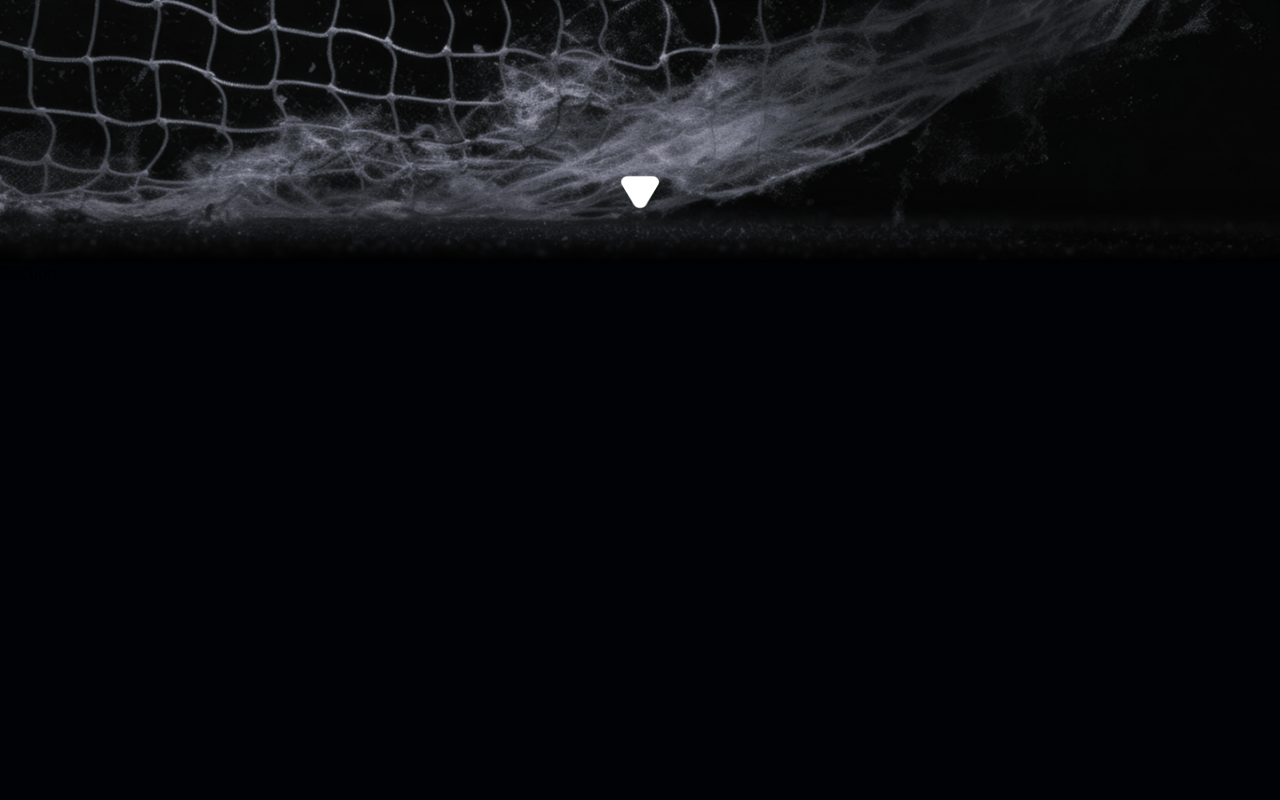
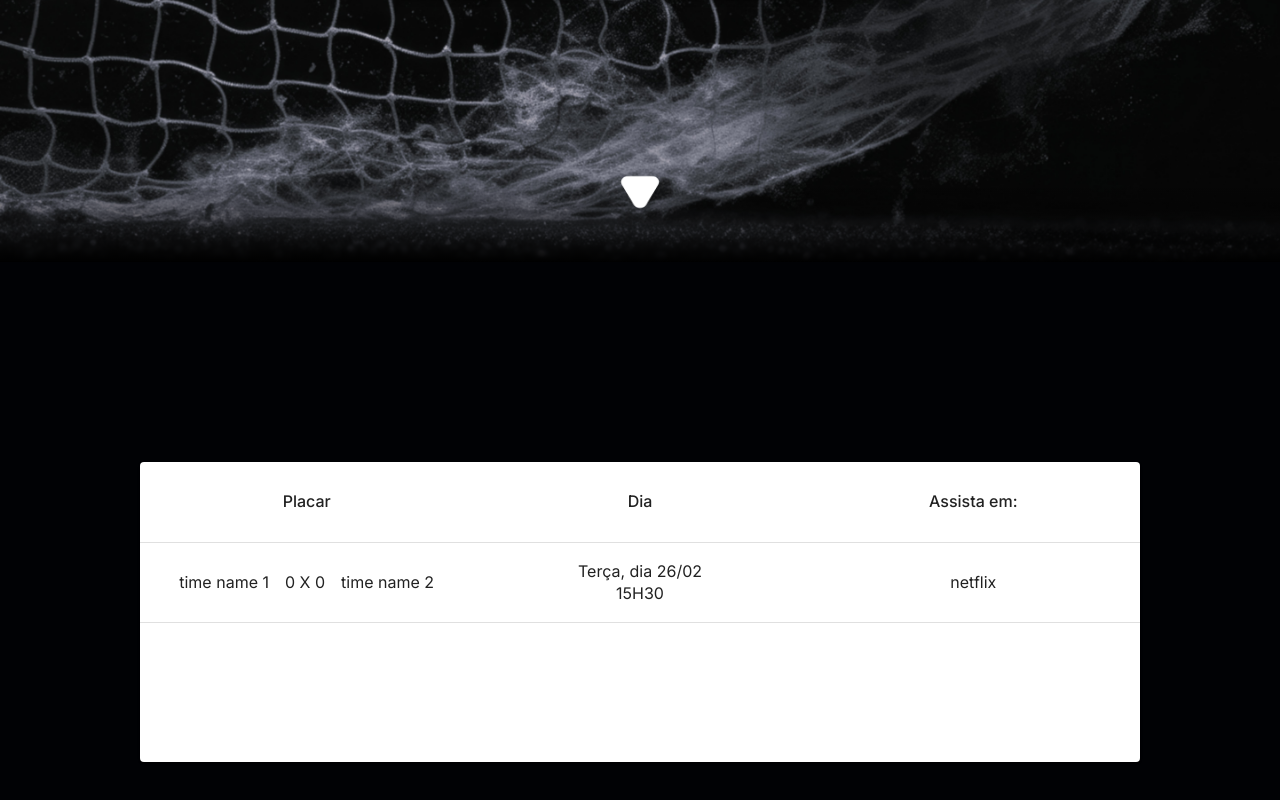
Before and after one commit to ro-pereira/gamewatcher-frontend, a Next.js app: page / in a window 1280 px wide. Shown: the part 538-1338 px from the top of the page. Built offline with nearby package versions, Linux system fonts and the light colour scheme; a web font is replaced by a local one.

Commit message:
feat(Section/Table): Add table component

```diff
--- a/src/Theme/core/palette.ts
+++ b/src/Theme/core/palette.ts
@@ -1,7 +1,6 @@
 import { PaletteOptions } from "@mui/material/styles";
 
 export const palette: PaletteOptions = {
-  mode: "light",
   primary: {
     main: "#E1AA12",
     contrastText: "#FFF7F7",
--- a/src/Theme/core/style.global.ts
+++ b/src/Theme/core/style.global.ts
@@ -54,6 +54,8 @@
         minHeight: "500px",
         maxHeight: "1200px",
         width: "100vw",
+        display: "flex",
+        flexDirection: "column",
         alignItems: "center",
       },
     },
--- /dev/null
+++ b/src/components/ChampionshipsTable/ChampionshipsTable.component.tsx
@@ -0,0 +1,86 @@
+import {
+  Box,
+  Paper,
+  Table,
+  TableBody,
+  TableCell,
+  TableContainer,
+  TableHead,
+  TableRow,
+  Typography,
+} from "@mui/material";
+
+export const ChampionshipsTable = () => {
+  return (
+    <TableContainer
+      component={Paper}
+      sx={{
+        width: {
+          xs: "70%",
+          sm: "80%",
+          md: "80rem",
+          lg: "100rem",
+        },
+        minHeight: "300px",
+      }}
+    >
+      <Table aria-label="caption table">
+        <TableHead>
+          <TableRow
+            sx={{
+              height: "8rem",
+            }}
+          >
+            <TableCell align="center" sx={{ width: "33%" }}>
+              Placar
+            </TableCell>
+            <TableCell align="center" sx={{ width: "33%" }}>
+              Dia
+            </TableCell>
+            <TableCell align="center" sx={{ width: "33%" }}>
+              Assista em:
+            </TableCell>
+          </TableRow>
+        </TableHead>
+        <TableBody>
+          <TableRow component="th" scope="row" sx={{ maxHeight: "14rem" }}>
+            <TableCell
+              align="center"
+              sx={{
+                height: "8rem",
+              }}
+            >
+              <Box
+                sx={{
+                  display: "flex",
+                  gap: 2,
+                  alignItems: "center",
+                  justifyContent: "center",
+                }}
+              >
+                <Box>
+                  <Typography>time name 1</Typography>
+                </Box>
+                <Typography>0 X 0</Typography>
+                <Box>
+                  <Typography>time name 2</Typography>
+                </Box>
+              </Box>
+            </TableCell>
+            <TableCell align="center" height="10rem">
+              <Box display="flex" flexDirection="column">
+                <Typography>Terça, dia 26/02</Typography>
+                <Typography>15H30</Typography>
+              </Box>
+            </TableCell>
+            <TableCell align="center" height="10rem">
+              <Box>
+                <Typography>netflix</Typography>
+              </Box>
+            </TableCell>
+          </TableRow>
+        </TableBody>
+      </Table>
+    </TableContainer>
+  );
+};
--- /dev/null
+++ b/src/components/ChampionshipsTable/index.ts
@@ -0,0 +1 @@
+export * from "@/src/components/ChampionshipsTable"
--- a/src/components/Section/Section.tsx
+++ b/src/components/Section/Section.tsx
@@ -1,7 +1,14 @@
-import { Grid } from "@mui/material"
+import { Grid } from "@mui/material";
+import { ChampionshipsTable } from "../ChampionshipsTable/ChampionshipsTable.component";
+
+const sectionStyle = {
+  padding: "20rem",
+};
 
 export const Section = () => {
-    return (
-        <Grid>Section</Grid>
-    )
-}
+  return (
+    <Grid sx={sectionStyle}>
+      <ChampionshipsTable />
+    </Grid>
+  );
+};
```
